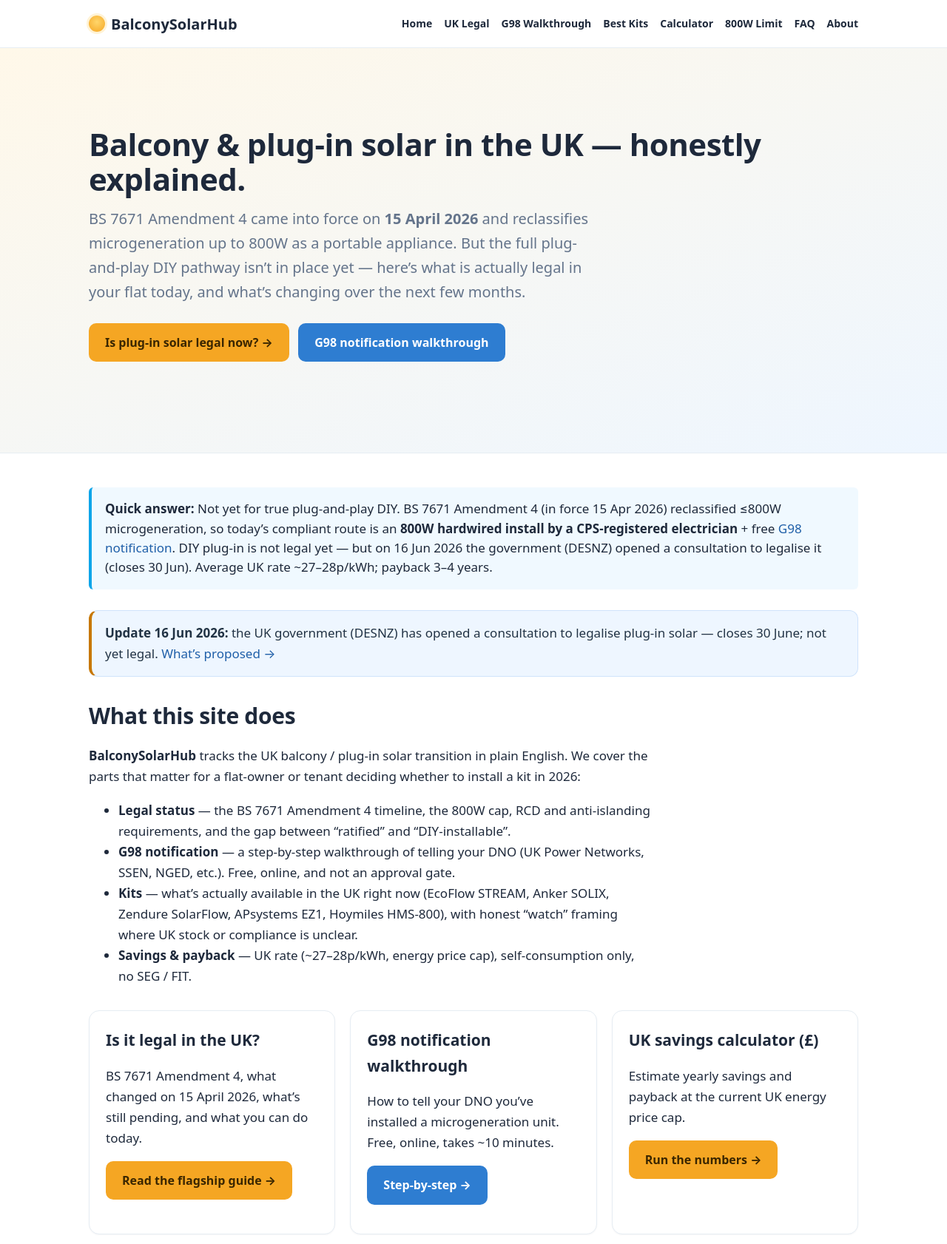
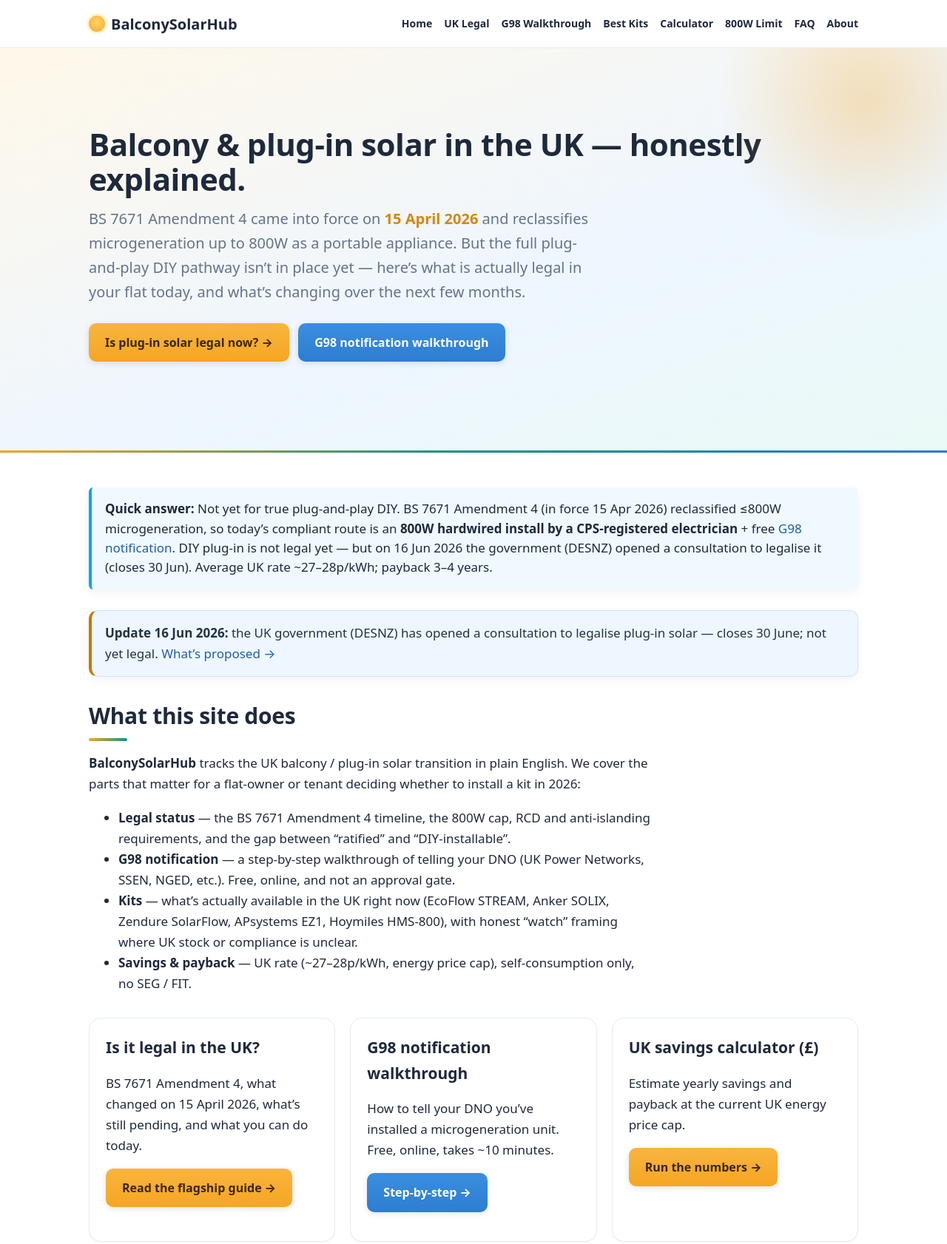
Before and after one commit to Nikoble1926/balconysolarhub, a plain HTML site: page index.html in a window 1280 px wide. Shown: the top 1682 px of the page at 74% size. Drawn offline with Linux system fonts and the light colour scheme.

Commit message:
design: artistic + color polish (hero glow, accent underlines, card hover, button gradients)

```diff
--- a/style.css
+++ b/style.css
@@ -62,3 +62,29 @@ footer ul{list-style:none;padding:0;margin:0}footer li{margin:6px 0}
 @media(min-width:901px) and (max-width:1100px){.g4{grid-template-columns:repeat(2,1fr)}}
 a:focus-visible,button:focus-visible,input:focus-visible,select:focus-visible{outline:3px solid var(--sky);outline-offset:2px;border-radius:4px}
 @media(prefers-reduced-motion:reduce){html{scroll-behavior:auto}*{transition:none!important}}
+
+/* ===== Artistic upgrade v1 (amber·teal·sky) ===== */
+:root{--teal:#0d9488;--teal-d:#0f766e;--art-shadow:0 12px 30px rgba(16,24,40,.10)}
+a,.btn,.card,.calc .o{transition:transform .18s ease,box-shadow .18s ease,background .18s ease,border-color .18s ease}
+.hero{position:relative;overflow:hidden;background:linear-gradient(160deg,#fff8e9 0%,#eef6ff 58%,#eafaf6 100%)}
+.hero::before{content:"";position:absolute;top:-130px;right:-90px;width:400px;height:400px;border-radius:50%;background:radial-gradient(circle,rgba(245,166,35,.30),rgba(245,166,35,0) 70%);pointer-events:none}
+.hero::after{content:"";position:absolute;left:0;right:0;bottom:-1px;height:4px;background:linear-gradient(90deg,var(--gold),var(--teal),var(--sky))}
+.hero .lead strong{color:var(--gold-d)}
+h2{position:relative;padding-bottom:10px}
+h2::after{content:"";position:absolute;left:0;bottom:0;width:52px;height:4px;border-radius:2px;background:linear-gradient(90deg,var(--gold),var(--teal))}
+.card{border-radius:16px;position:relative;overflow:hidden}
+.card::before{content:"";position:absolute;left:0;top:0;bottom:0;width:4px;background:linear-gradient(180deg,var(--gold),var(--teal));opacity:0;transition:opacity .18s ease}
+.card:hover{transform:translateY(-4px);box-shadow:var(--art-shadow);border-color:#d8e6f2}
+.card:hover::before{opacity:1}
+.btn{box-shadow:0 2px 8px rgba(16,24,40,.12)}
+.btn:hover{transform:translateY(-2px);box-shadow:0 8px 18px rgba(16,24,40,.20)}
+.btn:not(.sky):not(.amazon){background:linear-gradient(180deg,#f9b43f,var(--gold));color:#3a2600}
+.btn:not(.sky):not(.amazon):hover{background:linear-gradient(180deg,var(--gold),var(--gold-d));color:#241700}
+.btn.sky{background:linear-gradient(180deg,#3a8ee0,var(--sky))}
+.btn.sky:hover{background:linear-gradient(180deg,var(--sky),var(--sky-d))}
+.soft{background:linear-gradient(180deg,#f6f9fc,#eef6ff)}
+.answer,.note,.disc{box-shadow:0 4px 14px rgba(16,24,40,.05)}
+footer.site{position:relative}
+footer.site::before{content:"";position:absolute;top:0;left:0;right:0;height:4px;background:linear-gradient(90deg,var(--gold),var(--teal),var(--sky))}
+.calc .o:hover{transform:translateY(-3px);box-shadow:var(--art-shadow)}
+/* ===== /Artistic upgrade v1 ===== */
```
